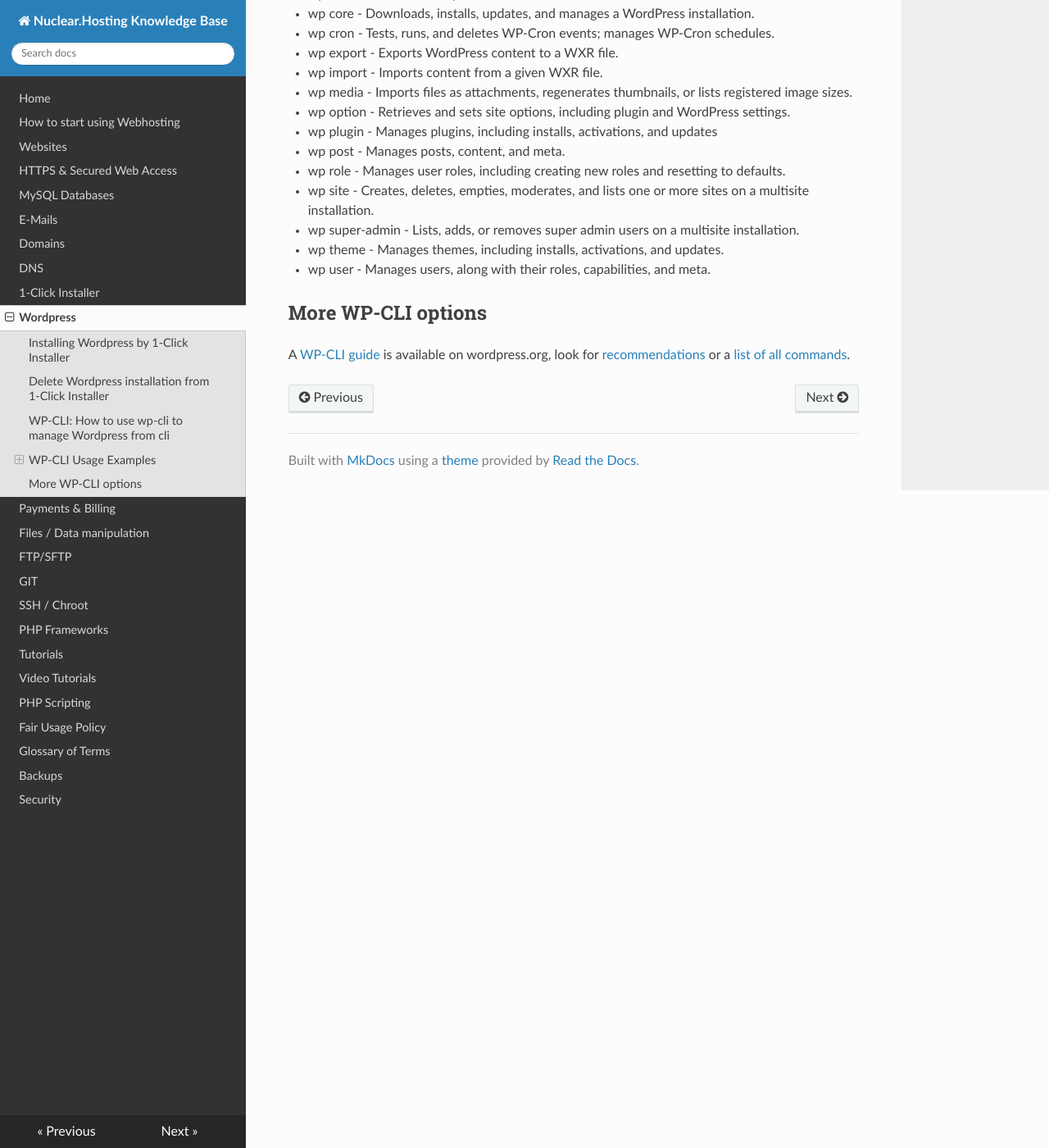
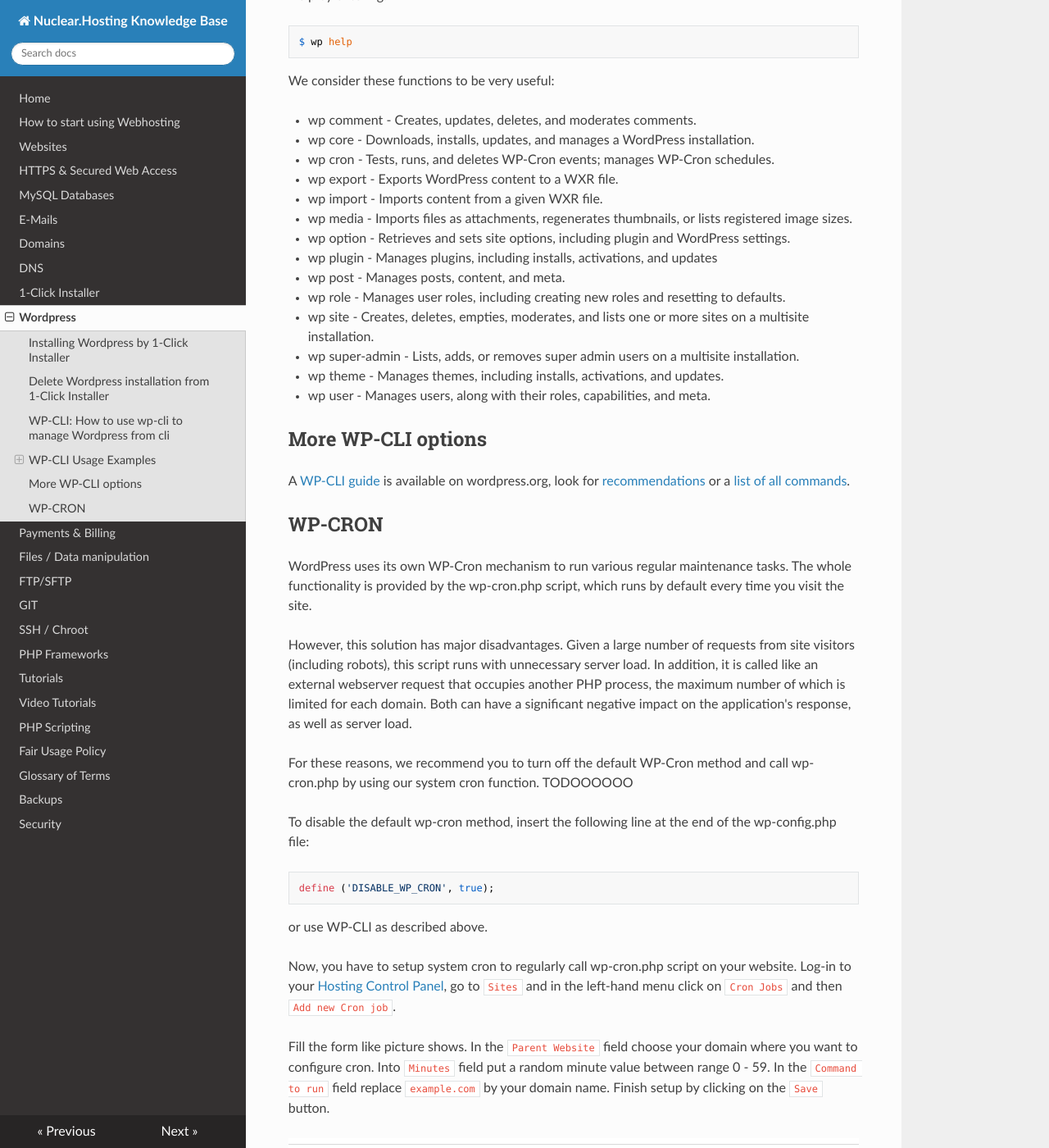
Before and after one commit to nuclearhosting/nh-knowledge-base, an MkDocs documentation site: the page built from docs/wordpress.md, in a window 1280 px wide and 1400 px high, scrolled down 4126 px. Shown: the whole window at 82% size. Built offline with MkDocs 1.6.1, drawn with Linux system fonts in a browser that asks for light colours; nearby versions of some CDN libraries; some of the changed text lies outside the part shown.

Commit message:
Added WP-CRON article + missing screenshot fix

````diff
--- a/docs/wordpress.md
+++ b/docs/wordpress.md
@@ -110,6 +110,14 @@ Updating Wordpress installation is also very easy. You can update whole Wordpres
 $ wp core update
 ```
 
+### Disable WP-CRON
+
+To disable internal Wordpress CRON execution (read more bellow) using WP-CLI utility run:
+
+```
+$ wp config set DISABLE_WP_CRON true
+```
+
 ### More useful WP-CLI commands
 
 To list of all WP-CLI useful features please visit WP-CLI Guide (link bellow), or you can use WP-CLI Help by entering:
@@ -138,3 +146,26 @@ We consider these functions to be very useful:
 ## More WP-CLI options
 
 A [WP-CLI guide](https://make.wordpress.org/cli/handbook/) is available on wordpress.org, look for [recommendations](https://make.wordpress.org/cli/handbook/quick-start/) or a [list of all commands](https://developer.wordpress.org/cli/commands/).
+
+## WP-CRON
+
+WordPress uses its own WP-Cron mechanism to run various regular maintenance tasks. The whole functionality is provided by the wp-cron.php script, which runs by default every time you visit the site.
+
+However, this solution has major disadvantages. Given a large number of requests from site visitors (including robots), this script runs with unnecessary server load. In addition, it is called like an external webserver request that occupies another PHP process, the maximum number of which is limited for each domain. Both can have a significant negative impact on the application's response, as well as server load.
+
+For these reasons, we recommend you to turn off the default WP-Cron method and call wp-cron.php by using our system cron function.
+TODOOOOOO
+
+To disable the default wp-cron method, insert the following line at the end of the wp-config.php file:
+
+```
+define ('DISABLE_WP_CRON', true);
+```
+
+or use WP-CLI as described above.
+
+Now, you have to setup system cron to regularly call wp-cron.php script on your website. Log-in to your [Hosting Control Panel](https://my.nuclear.hosting), go to ```Sites``` and in the left-hand menu click on ```Cron Jobs``` and then ```Add new Cron job```.
+
+Fill the form like picture shows. In the ```Parent Website``` field choose your domain where you want to configure cron. Into ```Minutes``` field put a random minute value between range 0 - 59. In the ```Command to run``` field replace ```example.com``` by your domain name. Finish setup by clicking on the ```Save``` button.
+
+![WP-Cron setup](img/wp_cron_setup.png)
````
Also changed, not shown: docs/emails.md (+0 -1 lines), docs/img/wp_cron_setup.png (added).
